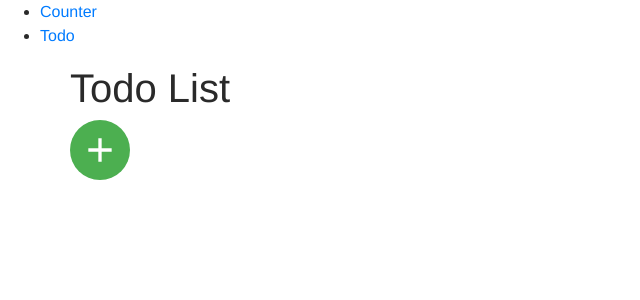
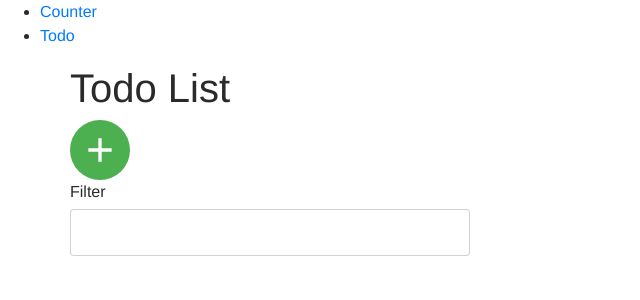
Before and after one commit to Nezvinskyi/react-practice, a React (Create React App) app: page /todos in a window 1280 px wide. Shown: the top 300 px of the page, without its empty margins (0-640 px from the left). Built offline with nearby package versions, Linux system fonts and the light colour scheme.

Commit message:
arefactor add, delete, toggle, filter to redux

```diff
--- /dev/null
+++ b/src/components/TodoFilter/TodoFilter.jsx
@@ -0,0 +1,26 @@
+import { connect } from 'react-redux';
+import todoActions from '../../redux/todos/todos-actions';
+import './TodoFilter.scss'
+
+const TodoFilter = ({ value, onChange }) => (
+
+	<div className="TodoFilter">
+		<p className="TodoFilter__label">Filter</p>
+		<input
+			type="text"
+			className="TodoFilter__input"
+			value={value}
+			onChange={onChange} />
+	</div>
+)
+
+const mapStateToProps = state => ({
+	value: state.todos.filter
+})
+
+const mapDispatchToProps = dispatch => ({
+	onChange: (event)=>dispatch(todoActions.changeFilter(event.target.value))
+})
+
+
+export default connect(mapStateToProps, mapDispatchToProps)(TodoFilter);
--- /dev/null
+++ b/src/components/TodoFilter/TodoFilter.scss
@@ -0,0 +1,19 @@
+.TodoFilter {
+  width: 400px;
+}
+
+.TodoFilter__label {
+  margin-top: 0;
+  margin-bottom: 5px;
+}
+
+.TodoFilter__input {
+  width: 100%;
+  padding: 12px 16px;
+  border: 1px solid rgba(33, 33, 33, 0.2);
+  border-radius: 4px;
+
+  font-family: inherit;
+  line-height: 1.3;
+  letter-spacing: 0.01em;
+}
--- /dev/null
+++ b/src/components/TodoFilter/index.js
@@ -0,0 +1 @@
+export { default } from './TodoFilter';
--- a/src/components/TodoList/TodoList.jsx
+++ b/src/components/TodoList/TodoList.jsx
@@ -1,6 +1,7 @@
 import classNames from 'classnames';
 import {connect} from 'react-redux';
 import Todo from '../Todo';
+import todoActions from '../../redux/todos/todos-actions';
 import './TodoList.scss';
 
 const TodoList = ({ todos, onDeleteTodo, onToggleCompleted }) => (
@@ -23,12 +24,22 @@ const TodoList = ({ todos, onDeleteTodo, onToggleCompleted }) => (
   </ul>
 );
 
-const mapStateToProps = state => ({
-	todos: state.todos.items
-});
+ const getFilteredTodos = (allTodos, filter) => {
+
+	const normalizedFilter = filter.toLowerCase();
+
+	return allTodos.filter(({text}) =>
+      text.toLowerCase().includes(normalizedFilter),
+    );
+  };
+
+const mapStateToProps = ({ todos: { items, filter } }) => ({
+	todos: getFilteredTodos(items, filter)
+})
+
 const mapDispatchToProps = dispatch => ({
-	onDeleteTodo: ()=> null,
-	onToggleCompleted: ()=> null
+	onDeleteTodo: (id)=> dispatch(todoActions.deleteTodo(id)),
+	onToggleCompleted: (id)=> dispatch(todoActions.toggleTodo(id))
 });
 
 export default connect(mapStateToProps, mapDispatchToProps)(TodoList);
--- a/src/redux/todos/todos-actions.js
+++ b/src/redux/todos/todos-actions.js
@@ -14,4 +14,14 @@ const deleteTodo = todoId => ({
   payload: todoId,
 });
 
-export default { addTodo, deleteTodo };
+const toggleTodo = todoId => ({
+  type: actionTypes.TOGGLE_COMPLETED,
+  payload: todoId,
+});
+
+const changeFilter = value => ({
+  type: actionTypes.CHANGE_FILTER,
+  payload: value,
+});
+
+export default { addTodo, deleteTodo, toggleTodo, changeFilter };
--- a/src/redux/todos/todos-reducer.js
+++ b/src/redux/todos/todos-reducer.js
@@ -9,13 +9,23 @@ const items = (state = [], { type, payload }) => {
     case actionTypes.DELETE:
       return state.filter(({ id }) => id !== payload);
 
+    case actionTypes.TOGGLE_COMPLETED:
+      return state.map(todo =>
+        todo.id === payload ? { ...todo, completed: !todo.completed } : todo,
+      );
+
     default:
       return state;
   }
 };
 
-const filter = (state = '', action) => {
-  return state;
+const filter = (state = '', { type, payload }) => {
+  switch (type) {
+    case actionTypes.CHANGE_FILTER:
+      return payload;
+    default:
+      return state;
+  }
 };
 
 export default combineReducers({
--- a/src/views/TodosView.js
+++ b/src/views/TodosView.js
@@ -1,105 +1,19 @@
 import React, { Component } from 'react';
-
 import Layout from '../components/Layout';
 import TodoList from '../components/TodoList';
 import TodoEditor from '../components/TodoEditor';
-// import TodoFilter from '../components/TodoFilter';
-// import shortid from 'shortid';
+import TodoFilter from '../components/TodoFilter';
 import Modal from '../components/Modal';
 import IconButton from '../components/IconButton';
 import { ReactComponent as AddIcon } from '../icons/add.svg';
-
-import todosApi from '../services/todos-api';
 
 class TodosView extends Component {
   state = {
     showModal: false,
   };
 
-  // componentDidMount() {
-  //   // const todos = localStorage.getItem('todos');
-  //   // const parsedTodos = JSON.parse(todos);
-  //   // if (parsedTodos) {
-  //   //   this.setState({ todos: parsedTodos });
-  //   // }
-
-  //   todosApi
-  //     .fetchTodos()
-  //     .then(todos => {
-  //       this.setState({ todos });
-  //     })
-  //     .catch(error => console.log(error));
-  // }
-
-  // componentDidUpdate(prevProps, prevState) {
-  //   if (this.state.todos !== prevState.todos) {
-  //     localStorage.setItem('todos', JSON.stringify(this.state.todos));
-  //   }
-
-  //   // if (
-  //   //   this.state.todos.length > prevState.todos.length &&
-  //   //   prevState.todos.length !== 0
-  //   // ) {
-  //   //   this.toggleModal();
-  //   // }
-  // }
-
-  // addTodo = text => {
-  //   const todoData = {
-  //     // id: shortid.generate(),
-  //     text,
-  //     completed: false,
-  //   };
-
-  //   todosApi.addTodo(todoData).then(todo => {
-  //     this.setState(({ todos }) => ({ todos: [...todos, todo] }));
-
-  //     this.toggleModal();
-  //   });
-  // };
-
-  // deleteTodo = todoId => {
-  //   todosApi.deleteTodo(todoId).then(() => {
-  //     this.setState(prevState => ({
-  //       todos: prevState.todos.filter(todo => todo.id !== todoId),
-  //     }));
-  //   });
-  // };
-
-  toggleCompleted = todoId => {
-    const todo = this.state.todos.find(({ id }) => id === todoId);
-    const { completed } = todo;
-    const update = { completed: !completed };
-
-    todosApi.updateTodo(todoId, update).then(updatedTodo => {
-      this.setState(({ todos }) => ({
-        todos: todos.map(todo =>
-          todo.id === updatedTodo.id ? updatedTodo : todo,
-        ),
-      }));
-    });
-    // this.setState(prevState => ({
-    //   todos: prevState.todos.map(todo =>
-    //     todo.id === todoId ? { ...todo, completed: !todo.completed } : todo,
-    //   ),
-    // }));
-  };
-
   formSubmitHandler = data => {
     console.log(data);
-  };
-
-  changeFilter = event => {
-    this.setState({ filter: event.currentTarget.value });
-  };
-
-  getFilteredTodos = () => {
-    const { todos, filter } = this.state;
-    const normalizedFilter = filter.toLowerCase();
-
-    return todos.filter(todo =>
-      todo.text.toLowerCase().includes(normalizedFilter),
-    );
   };
 
   getCompletedTodos = () => {
@@ -118,17 +32,10 @@ class TodosView extends Component {
     }));
   };
 
-  toggleTimer = () => {
-    this.setState(({ showTimer }) => ({
-      showTimer: !showTimer,
-    }));
-  };
-
   render() {
-    const { todos, filter, showModal, showTimer } = this.state;
+    const { showModal } = this.state;
     // const completedTodos = this.getCompletedTodos();
     // const pendingTodos = this.getPendingTodos();
-    // const filteredTodos = this.getFilteredTodos();
 
     return (
       <Layout>
@@ -155,7 +62,7 @@ class TodosView extends Component {
           <p>Pending: {pendingTodos} </p>
         </div> */}
 
-        {/* <TodoFilter value={filter} onChange={this.changeFilter} /> */}
+        <TodoFilter />
 
         <TodoList />
       </Layout>
```
